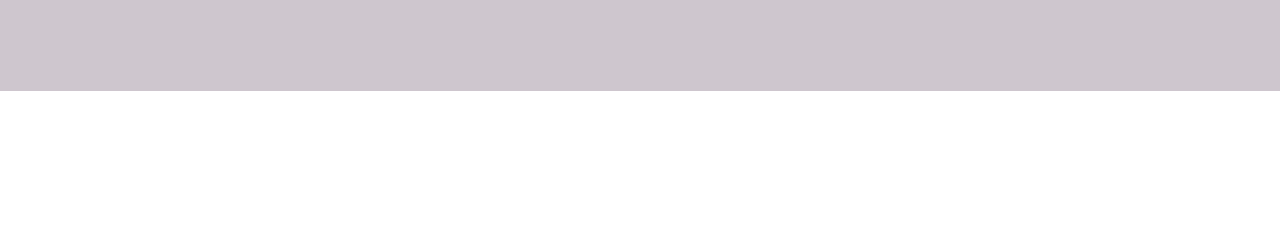
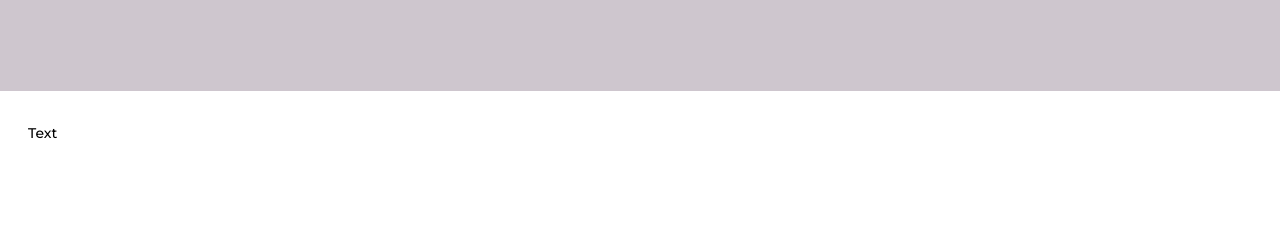
Before and after one commit to Gustavoctt/data-dashboard, a React (Create React App) app: page / in a window 1280 px wide. Shown: the top 225 px of the page. Built offline with nearby package versions, Linux system fonts and the light colour scheme.

Commit message:
create dashboard component

```diff
--- a/src/App.tsx
+++ b/src/App.tsx
@@ -1,3 +1,4 @@
+import { Dashboard } from './components/Dashboard';
 import { Header } from './components/Header';
 import GlobalStyle from './styles/global';
 
@@ -6,6 +7,7 @@ function App() {
     <>
       <GlobalStyle/>
       <Header />
+      <Dashboard />
     </>
   );
 }
--- /dev/null
+++ b/src/components/Dashboard/index.tsx
@@ -0,0 +1,9 @@
+import { Container } from './styles';
+
+export function Dashboard(){
+  return(
+    <Container>
+      <p>Text</p>
+    </Container>
+  )
+}
--- /dev/null
+++ b/src/components/Dashboard/styles.ts
@@ -0,0 +1,6 @@
+import styled from "styled-components";
+
+export const Container = styled.main`
+  margin: 0 auto;
+  padding: 2.06rem 1.75rem;
+`
```
